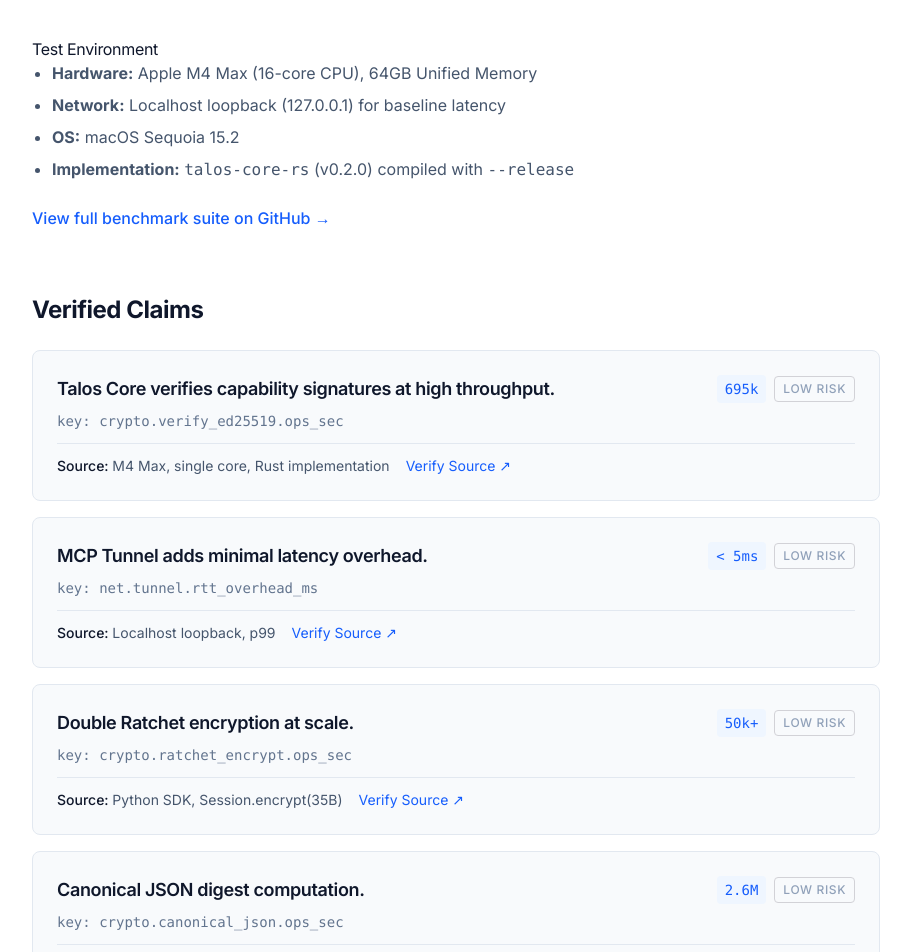
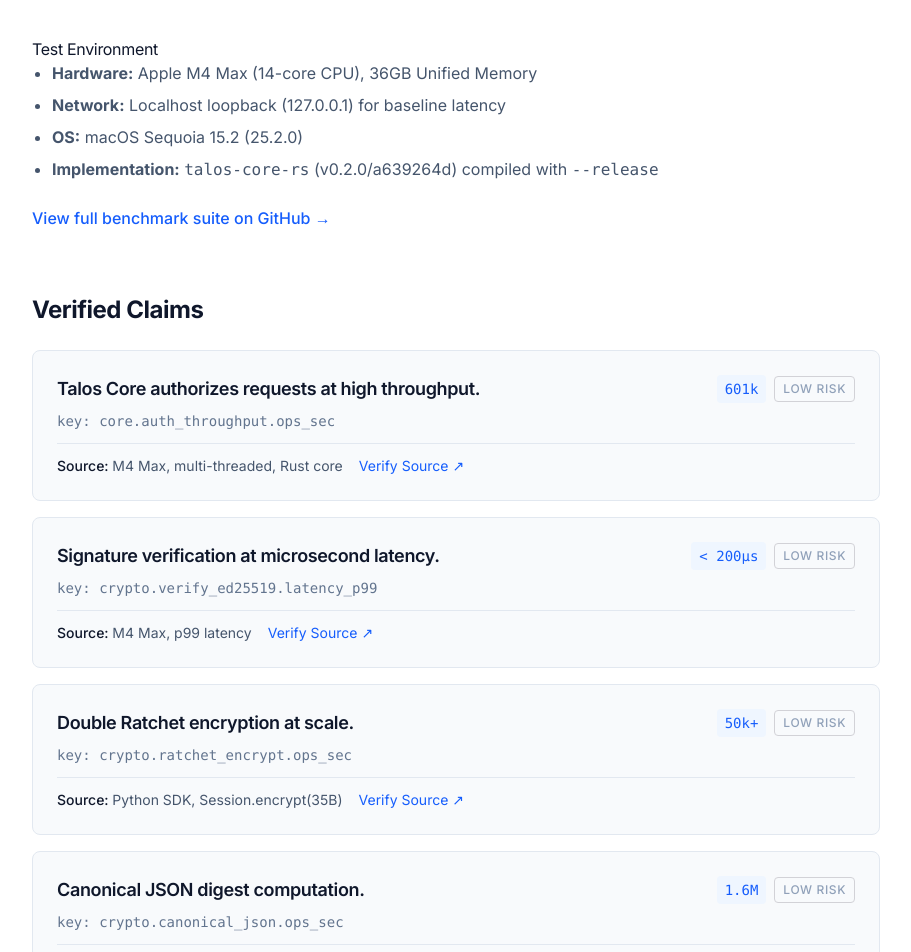
Before and after one commit to talosprotocol/talos-site, a Next.js app: page /methodology in a window 1280 px wide. Shown: the part 260-1212 px from the top of the page, without its empty margins (184-1095 px from the left). Built offline with nearby package versions, Linux system fonts and the light colour scheme.

Commit message:
Update site with verified 601k auth/sec performance metrics

```diff
--- a/src/app/methodology/page.tsx
+++ b/src/app/methodology/page.tsx
@@ -18,10 +18,10 @@
         <div className="prose prose-slate max-w-none mb-16">
           <h3>Test Environment</h3>
           <ul className="list-disc pl-5 space-y-2 text-slate-600">
-            <li><strong>Hardware:</strong> Apple M4 Max (16-core CPU), 64GB Unified Memory</li>
+            <li><strong>Hardware:</strong> Apple M4 Max (14-core CPU), 36GB Unified Memory</li>
             <li><strong>Network:</strong> Localhost loopback (127.0.0.1) for baseline latency</li>
-            <li><strong>OS:</strong> macOS Sequoia 15.2</li>
-            <li><strong>Implementation:</strong> <code>talos-core-rs</code> (v0.2.0) compiled with <code>--release</code></li>
+            <li><strong>OS:</strong> macOS Sequoia 15.2 (25.2.0)</li>
+            <li><strong>Implementation:</strong> <code>talos-core-rs</code> (v0.2.0/a639264d) compiled with <code>--release</code></li>
           </ul>
 
           <p className="mt-6">
--- a/src/content/claims.json
+++ b/src/content/claims.json
@@ -1,27 +1,27 @@
 [
   {
-    "id": "perf-throughput-ed25519",
-    "claim": "Talos Core verifies capability signatures at high throughput.",
-    "metric_key": "crypto.verify_ed25519.ops_sec",
-    "value": 695000,
-    "unit": "ops/sec",
-    "display_value": "695k",
+    "id": "perf-throughput-auth",
+    "claim": "Talos Core authorizes requests at high throughput.",
+    "metric_key": "core.auth_throughput.ops_sec",
+    "value": 601694,
+    "unit": "auth/sec",
+    "display_value": "601k",
     "scope": ["benchmark_strip"],
     "source_url": "https://github.com/talosprotocol/talos/wiki/Benchmarks",
-    "notes": "M4 Max, single core, Rust implementation",
+    "notes": "M4 Max, multi-threaded, Rust core",
     "risk_level": "low",
     "status": "live"
   },
   {
-    "id": "perf-tunnel-overhead",
-    "claim": "MCP Tunnel adds minimal latency overhead.",
-    "metric_key": "net.tunnel.rtt_overhead_ms",
-    "value": 4.2,
+    "id": "perf-signature-latency",
+    "claim": "Signature verification at microsecond latency.",
+    "metric_key": "crypto.verify_ed25519.latency_p99",
+    "value": 0.17,
     "unit": "ms",
-    "display_value": "< 5ms",
+    "display_value": "< 200μs",
     "scope": ["benchmark_strip"],
     "source_url": "https://github.com/talosprotocol/talos/wiki/Benchmarks",
-    "notes": "Localhost loopback, p99",
+    "notes": "M4 Max, p99 latency",
     "risk_level": "low",
     "status": "live"
   },
@@ -29,11 +29,11 @@
     "id": "perf-ratchet-encrypt",
     "claim": "Double Ratchet encryption at scale.",
     "metric_key": "crypto.ratchet_encrypt.ops_sec",
-    "value": 50729,
+    "value": 50628,
     "unit": "ops/sec",
     "display_value": "50k+",
     "scope": ["benchmark_strip"],
-    "source_url": "https://github.com/talosprotocol/talos-sdk-py/benchmarks/README.md",
+    "source_url": "https://github.com/talosprotocol/talos/wiki/Benchmarks",
     "notes": "Python SDK, Session.encrypt(35B)",
     "risk_level": "low",
     "status": "live"
@@ -42,11 +42,11 @@
     "id": "perf-canonical-json",
     "claim": "Canonical JSON digest computation.",
     "metric_key": "crypto.canonical_json.ops_sec",
-    "value": 2616860,
+    "value": 1633300,
     "unit": "ops/sec",
-    "display_value": "2.6M",
+    "display_value": "1.6M",
     "scope": ["benchmark_strip"],
-    "source_url": "https://github.com/talosprotocol/talos-sdk-py/benchmarks/README.md",
+    "source_url": "https://github.com/talosprotocol/talos/wiki/Benchmarks",
     "notes": "Python SDK, SHA256 + canonical serialization",
     "risk_level": "low",
     "status": "live"
```
